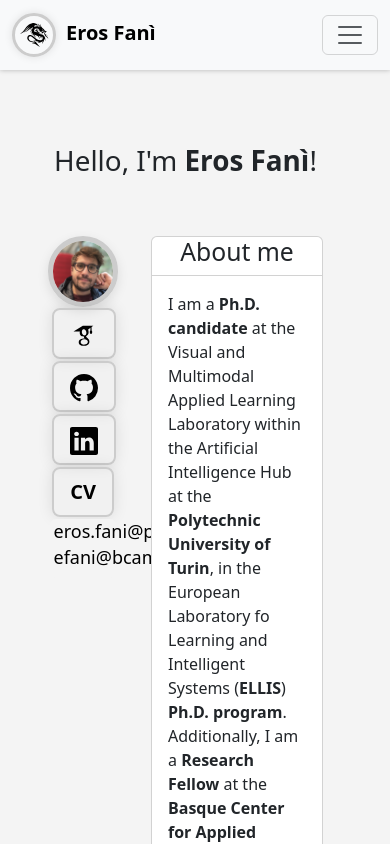
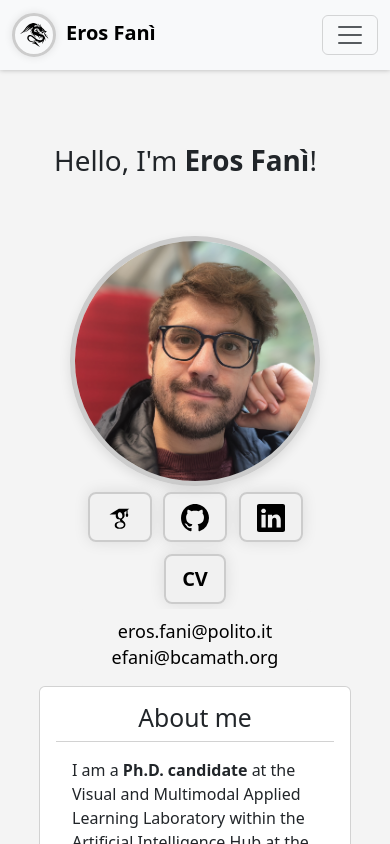
Before and after one commit to erosfani/erosfani.github.io, a React (Vite) app: page / in a window 390 px wide. Shown: the top 844 px of the page. Built offline with nearby package versions, Linux system fonts and the light colour scheme.

Commit message:
about me responsive

```diff
--- a/src/App.css
+++ b/src/App.css
@@ -142,6 +142,13 @@ main > div:nth-child(even) {
 
 .about-button strong:active {
   color: #ffffff;
+}
+
+.about-description {
+  text-align: left;
+  background-color: white;
+  margin-bottom: 1em;
+  padding-top: 1em;
 }
 
 .bind {
@@ -341,3 +348,9 @@ main > div:nth-child(even) {
   margin: 0 auto;
   text-align: center;
 }
+
+@media (max-width: 576px) {
+  .section {
+    flex-direction: column;
+  }
+}
--- a/src/sections/About.jsx
+++ b/src/sections/About.jsx
@@ -19,7 +19,7 @@ const About = () => {
 
       </Row>
       <Row>
-        <Col xs={4}>
+        <Col xs={12} md={4}>
           <img src={profile} alt="Profile" className='profile'/>
           <Container className="mb-lg-2" fluid>
             <Button size='lg' className='about-button' onClick={() =>
@@ -46,12 +46,12 @@ const About = () => {
           </Badge>
 
         </Col>
-        <Col xs={7}>
-          <Card className='p-lg-5 mb-5 about'>
+        <Col xs={12} md={8}>
+          <Card className='p-3 p-lg-5 mb-5 about'>
 
             <CardGroup> <h2> About me </h2> </CardGroup>
 
-            <Card.Footer style={{textAlign: 'left', backgroundColor: 'white', marginBottom: '1em', paddingTop: '1em'}}>
+            <Card.Footer className="about-description">
 
               <p>
                 I am a <strong> Ph.D. candidate </strong>
```
